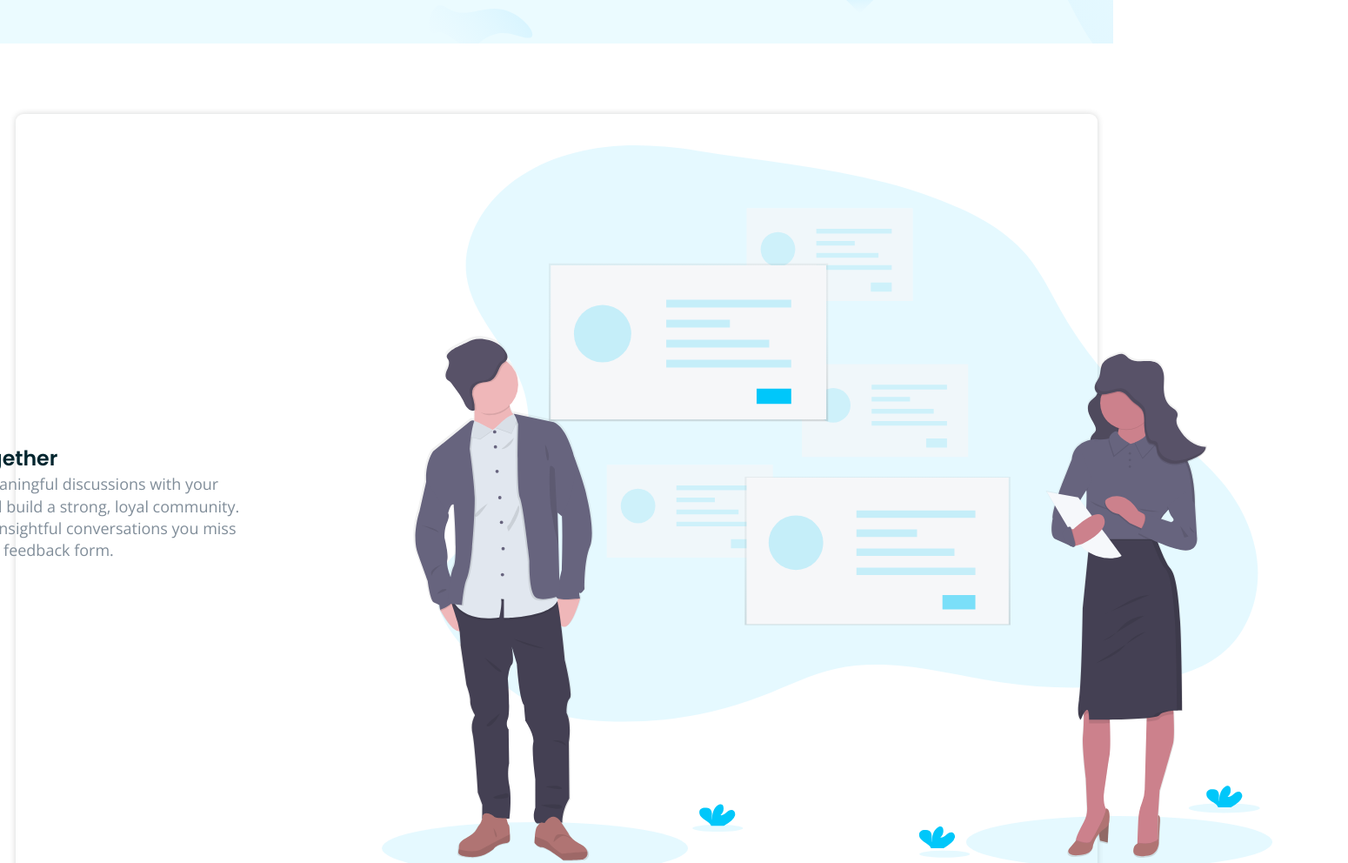
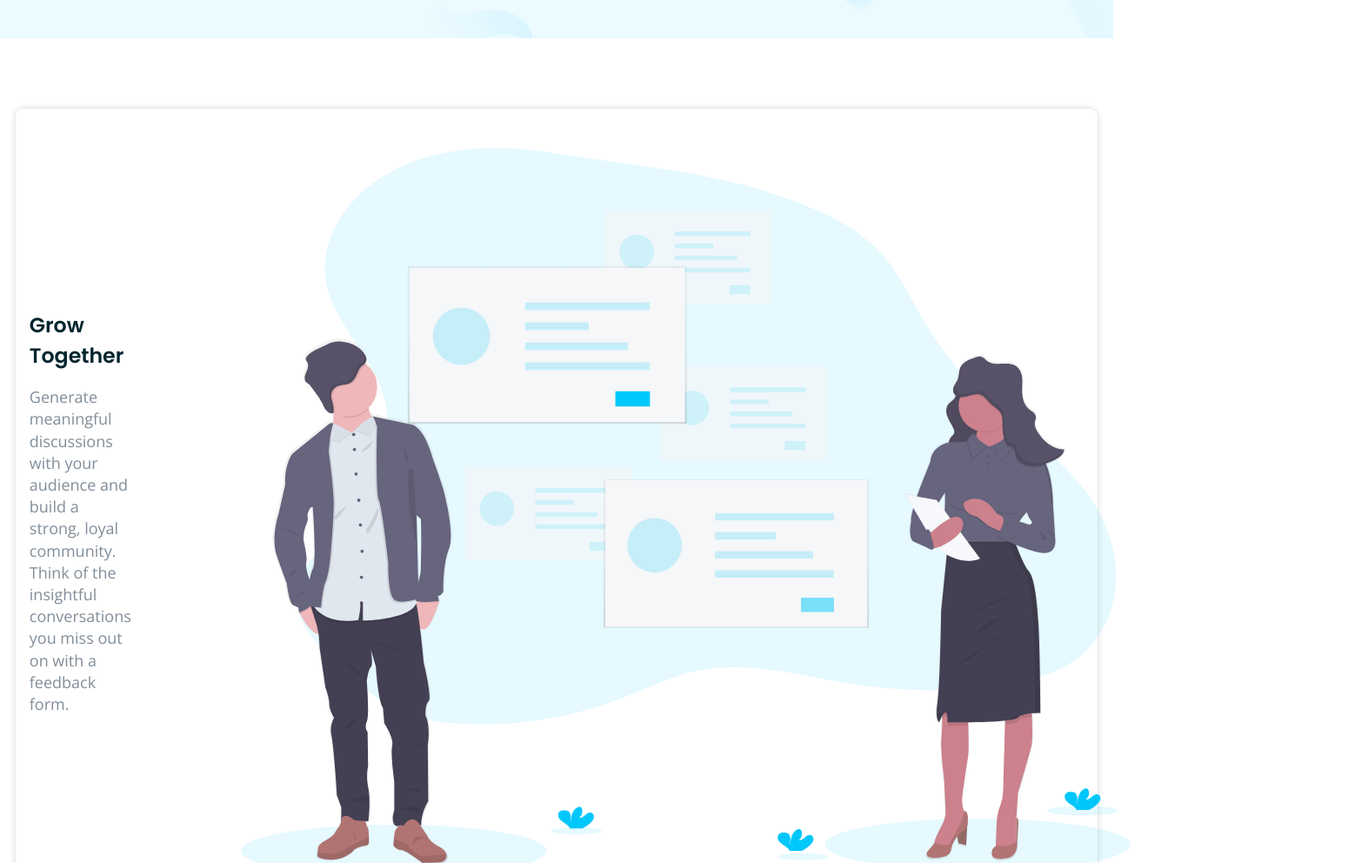
Before and after one commit to shibuwd/Huddle-landing-page-with-alternating-feature-blocks, a plain HTML site: page index.html in a window 1280 px wide. Shown: the part 640-1632 px from the top of the page at 87% size, 1550 px wide, since content can reach past the window. Drawn offline with nearby package versions, Linux system fonts and the light colour scheme.

Commit message:
fixing error

```diff
--- a/style.css
+++ b/style.css
@@ -30,9 +30,14 @@ h1, h2, h3, h4, h5 ,h6 {
     font-weight: 700;
 }
 
+/* img {
+    max-width: 100%;
+    height: 100%;
+} */
+
   img {
-    max-width: 100%;
-    height: auto;
+       display: block;
+       width: 100%;
    }
 
 a {
@@ -42,7 +47,6 @@ a {
 li {
     list-style: none;
 }
-
 /* hero section */
 .hero-container {
     background-color: var(--very-pale-cyan);
@@ -289,7 +293,7 @@ section .card-4 .cta {
         gap: 26rem;
     }
 }
-@media only screen and (min-width: 820px) {
+@media only screen and (min-width: 900px) {
     .hero-container {
         background-color: var(--very-pale-cyan);
         background-image: url(./img/bg-hero-desktop.svg);
@@ -306,7 +310,6 @@ section .card-4 .cta {
     .hero h1 {
         text-align: left;
         font-size: 1.6rem;
-        /* padding-right: 15rem; */
     }
     .hero p {
         text-align: left;
@@ -314,8 +317,11 @@ section .card-4 .cta {
         line-height: 1.5rem;
     }
     nav .nav-container {
+        display: flex;
+        align-items: center;
+        justify-content: center;
         gap: 28rem;
-        flex: 1 0 45%;
+
     }
     .hero {
         display: flex;
@@ -327,22 +333,25 @@ section .card-4 .cta {
         flex: 1  0 40%;
         padding: 0 1.2rem;
     }
-
-    .card img  {
-        flex: 1 0 40%;
-        padding: 2rem;
+   .card {
+       display: flex;
+       align-items: center;
+       justify-content: center;
    }
-    .card-content {
-        flex: 1 0 50%;
-        padding: 2rem;
+   .card img {
+       display: block;
+       width: 100%;
+       padding: 2.5rem 2rem;
    }
-    .card-container .card-heading {
+   .card .card-content h3 {
        text-align: left;
-        padding: 0 4rem;
+       padding: 0 5rem;
+       margin-top: 1rem;
    }
-    .card-container .para {
+   .card .card-content p {
        text-align: left;
-        padding: 0 4rem;
+       padding: 0 5rem;
+       margin-top: 1rem;
    }
     .card:nth-child(odd) {
         display: flex;
@@ -379,7 +388,7 @@ section .card-4 .cta {
     .all-links {
         display: flex;
         justify-content: space-around;
-        flex: 35%;
+        flex: 45%;
         padding: 0 1.2rem;
     }
     .social-icons {
@@ -410,4 +419,5 @@ section .card-4 .cta {
         margin-left: 30%;
     }
     }
+
 /* end media query */
```
Lines whose indentation alone changed are shown as unchanged.
